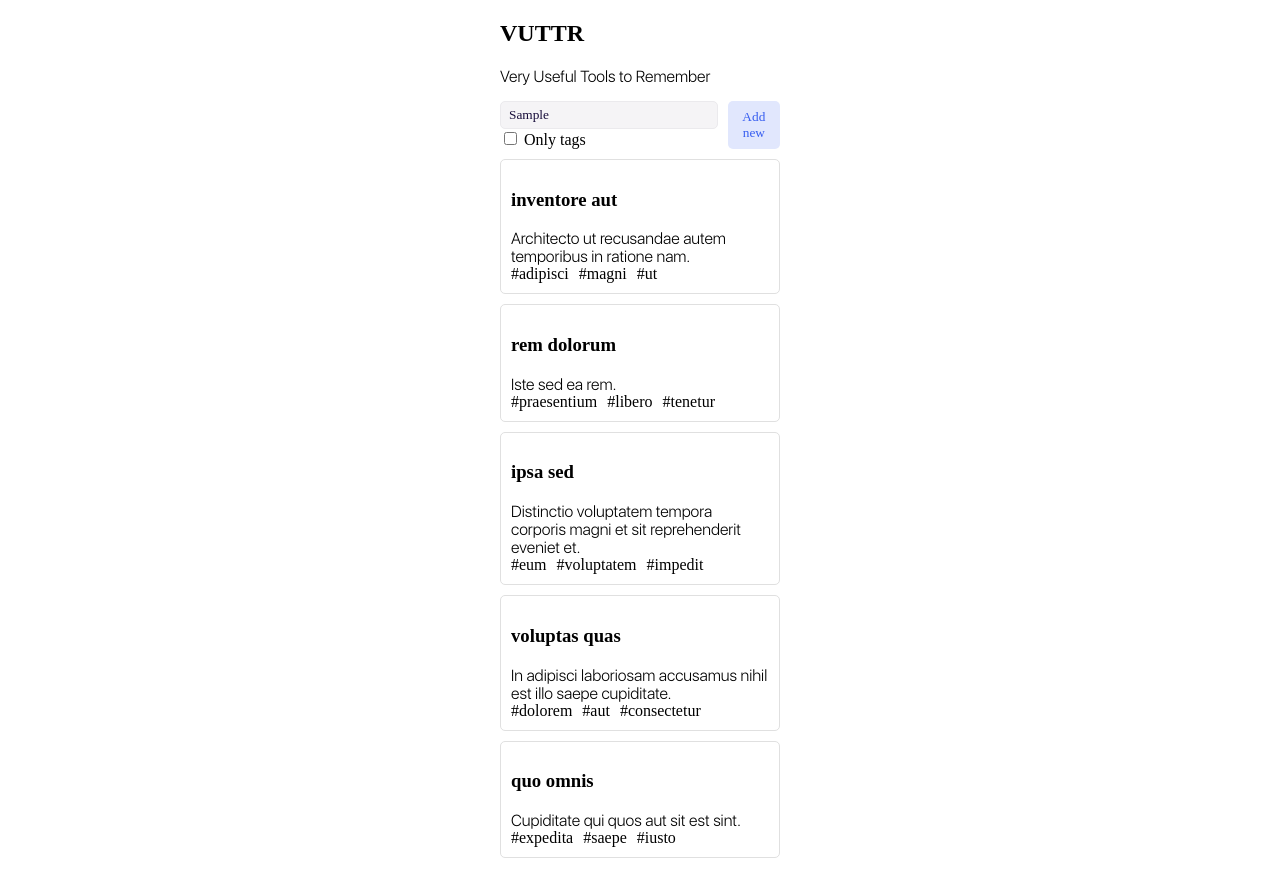
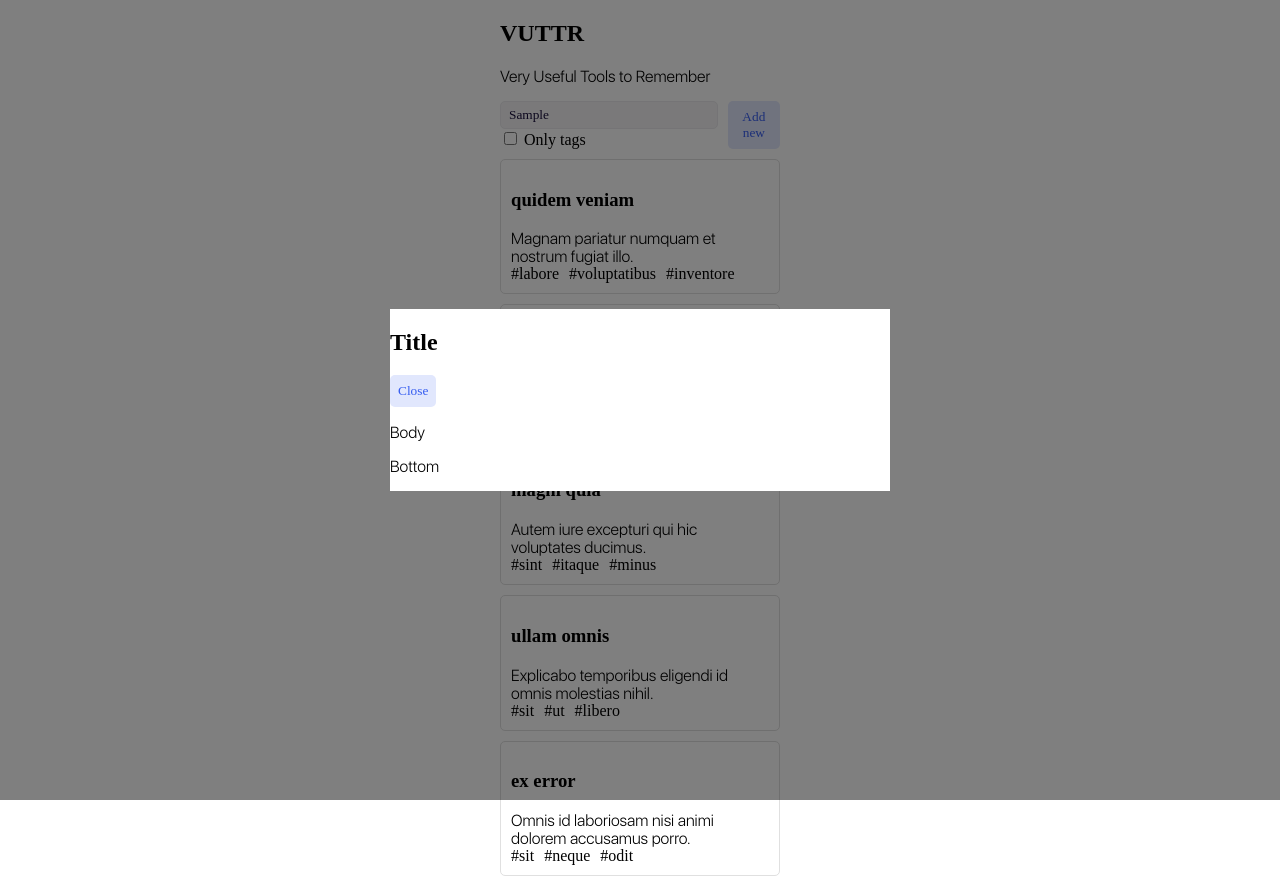
Before and after one commit to outrowender/vuttr, a React (Create React App) app: page / in a window 1280 px wide. Both pictures are taken after typing "Sample" into the empty fields and a click on the button "Add new". Built offline with nearby package versions, Linux system fonts and the light colour scheme; a web font is replaced by a local one.

Commit message:
adicionado componente de modal

```diff
--- /dev/null
+++ b/src/components/Modal/Modal.css
@@ -0,0 +1,16 @@
+.modal{
+    position: fixed;
+    top: 0px;
+    right: 0px;
+    bottom: 0px;
+    left: 0px;
+    background-color: rgba(0, 0, 0, 0.5);
+    display: flex;
+    align-items: center;
+    justify-content: center;
+}
+
+.modal-content{
+    width: 500px;
+    background-color: white;
+}
--- /dev/null
+++ b/src/components/Modal/Modal.tsx
@@ -0,0 +1,26 @@
+import "./Modal.css";
+
+const Modal = (props: { onClose: () => void; show?: boolean }) => {
+  if (!props?.show) return null;
+
+  return (
+    <div className="modal" onClick={() => props.onClose()}>
+      <div className="modal-content">
+        <div className="modal-header">
+          <h2>Title</h2>
+          <button className="secondary" onClick={() => props.onClose()}>
+            Close
+          </button>
+        </div>
+        <div className="modal-body">
+          <p>Body</p>
+        </div>
+        <div className="modal-footer">
+          <p>Bottom</p>
+        </div>
+      </div>
+    </div>
+  );
+};
+
+export default Modal;
--- a/src/models/Tool.ts
+++ b/src/models/Tool.ts
@@ -16,7 +16,6 @@ export class Tool {
     }
 
     static create(id: number, title: string, link: string = '', description: string = '', tags: string[] = []) {
-        console.log('creating...')
         return new Tool(id, title, link, description, tags)
     }
 
--- a/src/pages/Home/HomePage.tsx
+++ b/src/pages/Home/HomePage.tsx
@@ -1,11 +1,15 @@
+import { useState } from "react";
 import Card from "../../components/Card/Card";
+import Modal from "../../components/Modal/Modal";
 import { Tool } from "../../models/Tool";
 import "./HomePage.css";
 
-function HomePage() {
+const HomePage = () => {
   const list = Tool.fake(5);
+  const [modalOpen, setModalOpen] = useState(false);
 
   return (
+    <>
       <div>
         <header>
           <h2>VUTTR</h2>
@@ -16,13 +20,22 @@ function HomePage() {
             <input type="text" placeholder="Find whatever you want..." />
             <input type="checkbox" /> <label>Only tags</label>
           </div>
-        <button className="secondary">Add new</button>
+          <button className="secondary" onClick={() => setModalOpen(true)}>
+            Add new
+          </button>
         </section>
         {list.map((item, i) => (
-        <Card key={i} title={item.title} content={item.description} tags={item.tags} />
+          <Card
+            key={i}
+            title={item.title}
+            content={item.description}
+            tags={item.tags}
+          />
         ))}
       </div>
+      <Modal show={modalOpen} onClose={() => setModalOpen(false)} />
+    </>
   );
-}
+};
 
 export default HomePage;
```
Also changed, not shown: 1 other file (tests, documents, lock files or other folders). Lines whose indentation alone changed are shown as unchanged.
